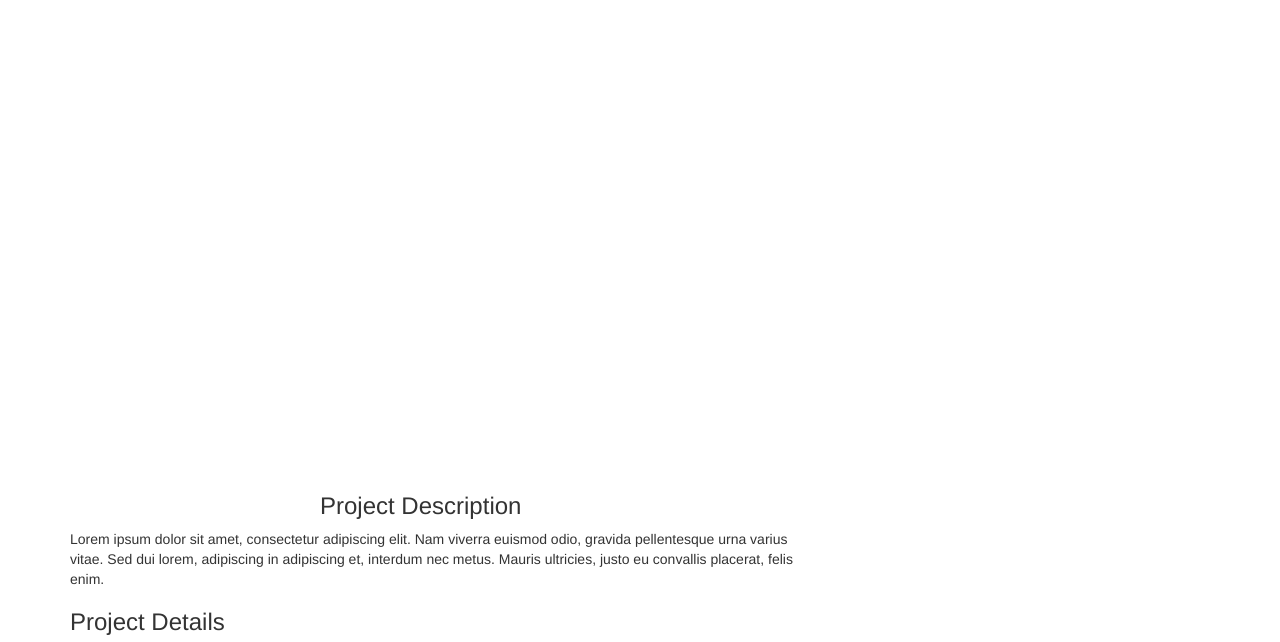
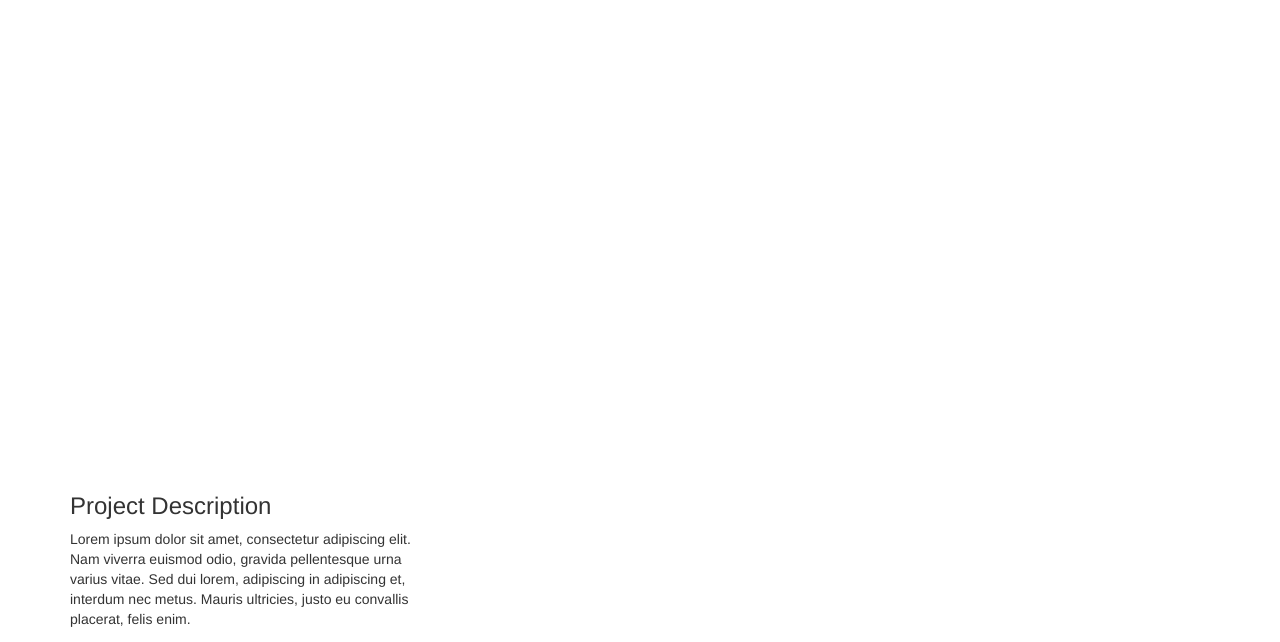
Before and after one commit to j3ang/ka-ching-project, a plain HTML site: page project_1.html in a window 1280 px wide. Shown: the part 143-785 px from the top of the page. Drawn offline with nearby package versions, Linux system fonts and the light colour scheme; a script that the page names is missing.

Commit message:
potfolio page tructure done

```diff
--- a/project_1.html
+++ b/project_1.html
@@ -23,7 +23,7 @@
         <script src="https://oss.maxcdn.com/libs/html5shiv/3.7.0/html5shiv.js"></script>
         <script src="https://oss.maxcdn.com/libs/respond.js/1.4.2/respond.min.js"></script>
     <![endif]-->
-    <script type="text/javascript" src="http://ajax.googleapis.com/ajax/libs/jquery/1.7.1/jquery.min.js"></script>
+
     <script type="text/javascript" src="https://code.jquery.com/jquery-2.2.4.min.js"></script>
     <script type="text/javascript" src="http://cdn.jssor.com/script/jssor.slider.min.js"></script>
     <!-- use jssor.slider.debug.js instead for debug -->
@@ -203,6 +203,7 @@
         }
 
     </style>
+
 </head>
 
 <body>
@@ -254,10 +255,6 @@
 
         <!-- Portfolio Item Row -->
         <div class="row">
-
-            <div class="col-md-8">
-                <div id="thumbsliderdiv">
-
 
             <div class="col-md-12">
                 <div class="portfolio">
@@ -336,12 +333,12 @@
                         <span data-u="arrowleft" class="jssora05l" style="top:158px;left:8px;width:40px;height:40px;"></span>
                         <span data-u="arrowright" class="jssora05r" style="top:158px;right:8px;width:40px;height:40px;"></span>
                     </div>
+
                 </div>
             </div>
 
             <div class="col-md-4">
 
-                </div>
             <div class="child">
                 <h3>Project Description</h3>
                 <p>Lorem ipsum dolor sit amet, consectetur adipiscing elit. Nam viverra euismod odio, gravida pellentesque urna varius vitae. Sed dui lorem, adipiscing in adipiscing et, interdum nec metus. Mauris ultricies, justo eu convallis placerat, felis enim.</p>
```
